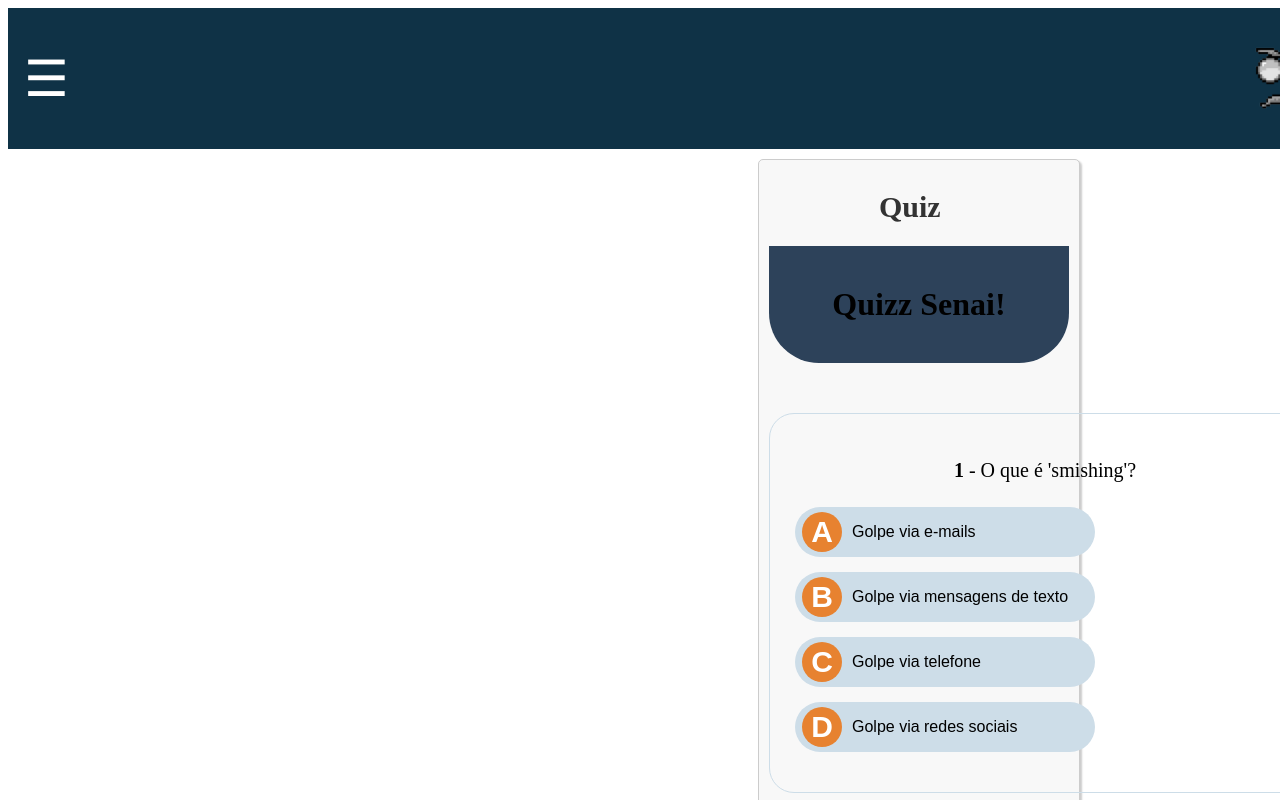
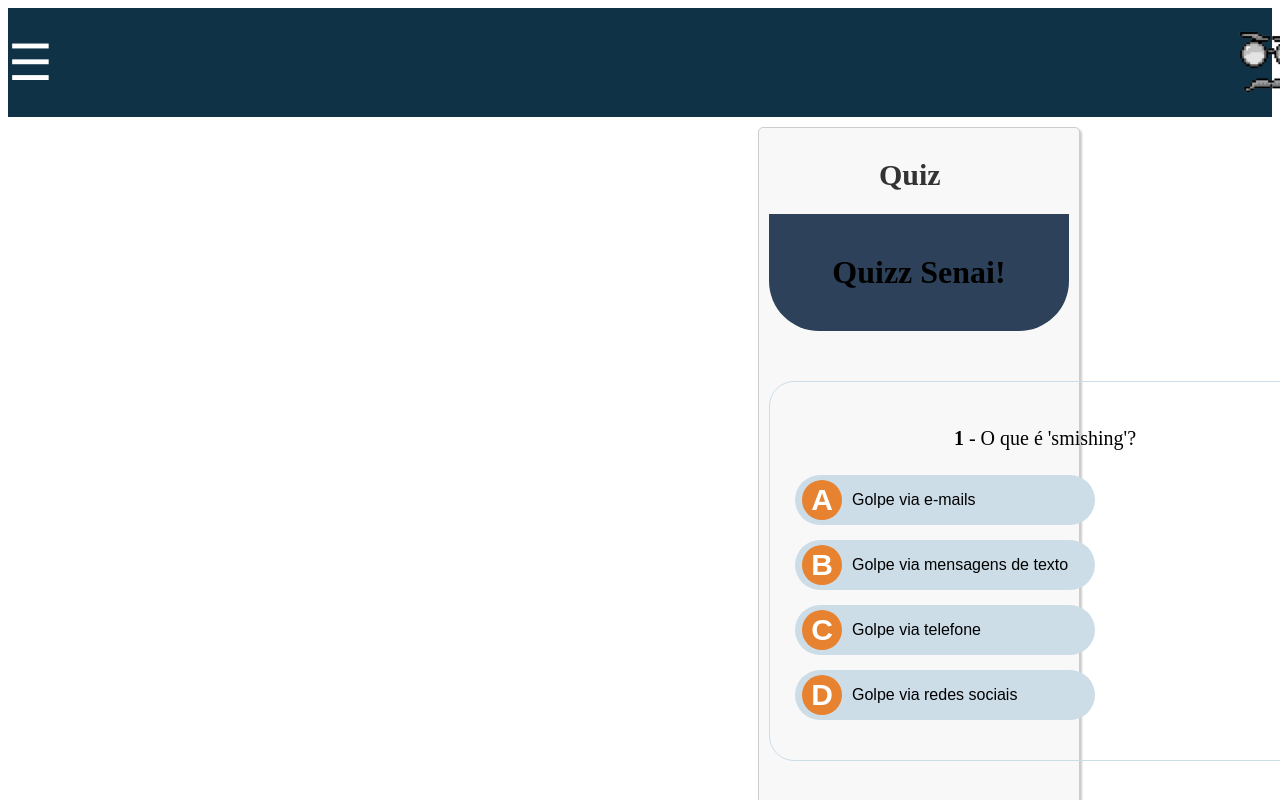
Before and after one commit to GuiHJLima/projetoTa, a Next.js app: page /quiz in a window 1280 px wide. Shown: the top 800 px of the page. Built offline with nearby package versions, Linux system fonts and the light colour scheme.

Commit message:
new header

```diff
--- a/app/components/header/page.module.css
+++ b/app/components/header/page.module.css
@@ -3,7 +3,6 @@
   width: 100%;
   display: flex;
   align-items: center;
-  padding: 1rem;
   color: #ffffff;
   gap: 83%;
 }
--- a/app/page.module.css
+++ b/app/page.module.css
@@ -1,6 +1,5 @@
 .background {
   background-color: #f8f8f8;
-  padding: 20px;
 }
 
 .title {
```
Also changed, not shown: public/unnamed.png.
